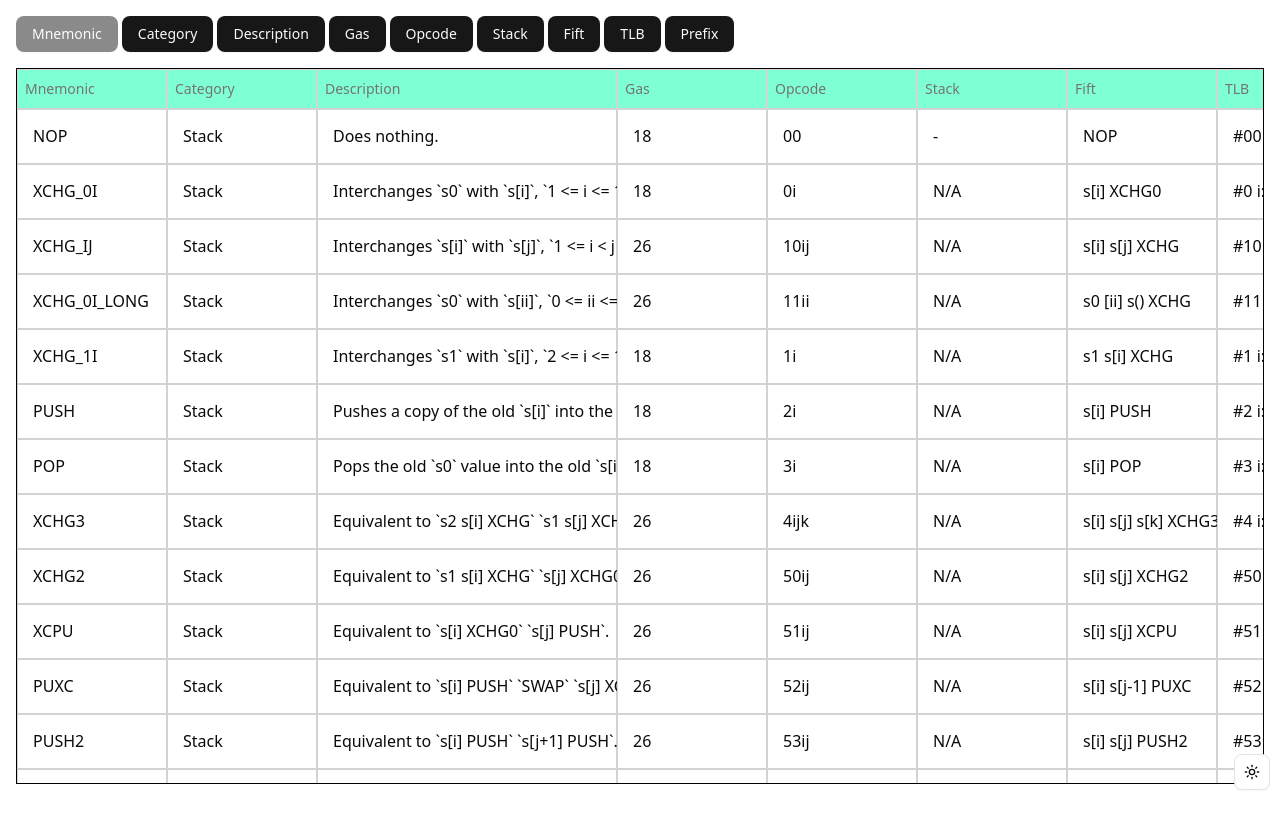
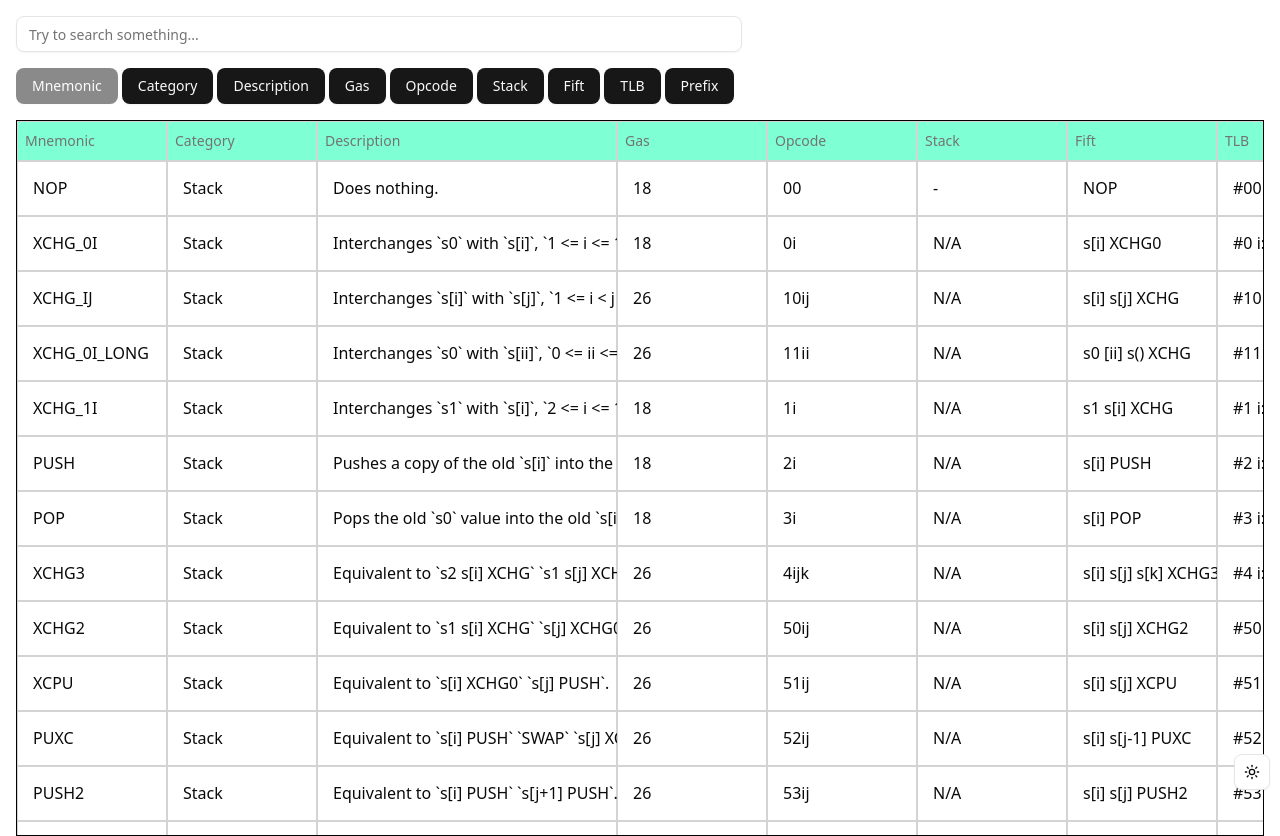
Before and after one commit to x1kk4/tvm-spec-reborn, a React (Vite) app: page / in a window 1280 px wide. Before the commit the page ends 800 px from the top, so only its background shows below. Built offline with nearby package versions, Linux system fonts and the light colour scheme.

Commit message:
searc-filtering now & naming updates

```diff
--- a/src/views/instructions/Filters/Filters.module.css
+++ b/src/views/instructions/DataTable/Filters/ColumnFilters/ColumnFilters.module.css
@@ -2,6 +2,7 @@
   display: flex;
   height: 36px;
   gap: 4px;
+  width: fit-content;
 }
 
 .button {
--- a/src/views/instructions/Filters/index.tsx
+++ b/src/views/instructions/DataTable/Filters/ColumnFilters/index.tsx
@@ -1,13 +1,13 @@
 import { Button } from "@/shadcn/ui/button";
 
-import styles from "./Filters.module.css";
+import styles from "./ColumnFilters.module.css";
 import { Table } from "@tanstack/react-table";
 
-type TFiltersProps<T> = {
+type TColumnFiltersProps<T> = {
   table: Table<T>;
 };
 
-const Filters = <TData,>({ table }: TFiltersProps<TData>) => {
+const ColumnFilters = <TData,>({ table }: TColumnFiltersProps<TData>) => {
   return (
     <div className={styles.root}>
       {table.getAllColumns().map((column) => (
@@ -25,4 +25,4 @@ const Filters = <TData,>({ table }: TFiltersProps<TData>) => {
   );
 };
 
-export { Filters };
+export { ColumnFilters };
--- /dev/null
+++ b/src/views/instructions/DataTable/Filters/SearchFilter/SearchFilter.module.css
@@ -0,0 +1,3 @@
+.root {
+  max-width: 726px;
+}
--- /dev/null
+++ b/src/views/instructions/DataTable/Filters/SearchFilter/index.tsx
@@ -0,0 +1,21 @@
+import { Input } from "@/shadcn/ui/input";
+import { Dispatch, FC, SetStateAction } from "react";
+import styles from "./SearchFilter.module.css";
+
+type TSearchFilterProps = {
+  searchFilter: string;
+  setSearchFilter: Dispatch<SetStateAction<string>>;
+};
+
+const SearchFilter: FC<TSearchFilterProps> = ({ searchFilter, setSearchFilter }) => {
+  return (
+    <Input
+      className={styles.root}
+      value={searchFilter}
+      onChange={(e) => setSearchFilter(e.target.value)}
+      placeholder='Try to search something...'
+    />
+  );
+};
+
+export { SearchFilter };
--- a/src/views/instructions/DataTable/index.tsx
+++ b/src/views/instructions/DataTable/index.tsx
@@ -9,15 +9,16 @@ import {
   ColumnResizeDirection,
   SortingState,
   getSortedRowModel,
+  getFilteredRowModel,
 } from "@tanstack/react-table";
 import { useVirtualizer } from "@tanstack/react-virtual";
 import { Table, TableBody, TableCell, TableHead, TableHeader, TableRow } from "@/shadcn/ui/table";
 import { cn } from "@/shadcn/utils";
 import styles from "./DataTable.module.css";
 import { Tooltip, TooltipContent, TooltipProvider } from "@/shadcn/ui/tooltip";
-import { Filters } from "../Filters";
+import { ColumnFilters } from "./Filters/ColumnFilters";
 import { SortingIndicator } from "./SortIndicator";
-// import { Search } from "../Search";
+import { SearchFilter } from "./Filters/SearchFilter";
 
 type TDataTableProps<TData, TValue> = {
   data: TData[];
@@ -28,6 +29,8 @@ export function DataTable<TData, TValue>({ data, columns }: TDataTableProps<TDat
   const [sorting, setSorting] = useState<SortingState>([]);
   const [columnResizeMode] = useState<ColumnResizeMode>("onChange");
   const [columnResizeDirection] = useState<ColumnResizeDirection>("ltr");
+
+  const [searchFilter, setSearchFilter] = useState<string>("");
 
   const [hoveredCell, setHoveredCell] = useState<{
     id: string;
@@ -42,6 +45,7 @@ export function DataTable<TData, TValue>({ data, columns }: TDataTableProps<TDat
     columns,
     state: {
       sorting,
+      globalFilter: searchFilter,
     },
     initialState: {
       columnVisibility: {
@@ -61,6 +65,7 @@ export function DataTable<TData, TValue>({ data, columns }: TDataTableProps<TDat
     onSortingChange: setSorting,
     getCoreRowModel: getCoreRowModel(),
     getSortedRowModel: getSortedRowModel(),
+    getFilteredRowModel: getFilteredRowModel(),
   });
 
   const { rows } = table.getRowModel();
@@ -77,8 +82,11 @@ export function DataTable<TData, TValue>({ data, columns }: TDataTableProps<TDat
   return (
     <div className={styles.root}>
       <div className={styles.controls}>
-        {/* <Search /> */}
-        <Filters table={table} />
+        <SearchFilter
+          searchFilter={searchFilter}
+          setSearchFilter={setSearchFilter}
+        />
+        <ColumnFilters table={table} />
       </div>
       <div
         style={{ direction: table.options.columnResizeDirection }}
--- a/src/views/instructions/Search/Search.module.css
+++ /dev/null
@@ -1,2 +0,0 @@
-.root {
-}
--- a/src/views/instructions/Search/index.tsx
+++ /dev/null
@@ -1,20 +0,0 @@
-import { Input } from "@/shadcn/ui/input";
-import { Dispatch, FC, SetStateAction } from "react";
-import styles from "./Search.module.css";
-
-type TSearchProps = {
-  search: string;
-  setSearch: Dispatch<SetStateAction<string>>;
-};
-
-const Search: FC<TSearchProps> = ({ search, setSearch }) => {
-  return (
-    <Input
-      className={styles.root}
-      value={search}
-      onChange={(e) => setSearch(e.target.value)}
-    />
-  );
-};
-
-export { Search };
```
